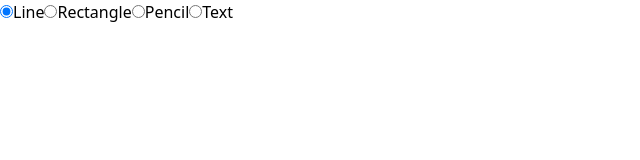
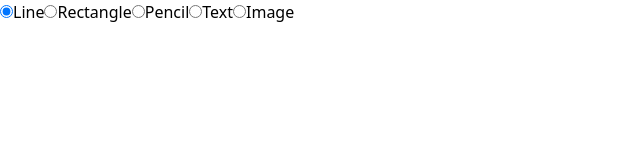
Before and after one commit to franco77777/excalidrawDemo, a React (Vite) app: page / in a window 1280 px wide. Shown: the top 160 px of the page, without its empty margins (0-640 px from the left). Built offline with nearby package versions, Linux system fonts and the light colour scheme.

Commit message:
add(image added)

```diff
--- a/src/App.tsx
+++ b/src/App.tsx
@@ -77,6 +77,7 @@ function App() {
   const pressedKeys = usePressedKeys();
   const [scale, setScale] = useState(1);
   const [scaleOffset, setScaleOffset] = useState({ x: 0, y: 0 });
+  const [imageUrl, setImageUrl] = useState("");
 
   useLayoutEffect(() => {
     const canvas = document.getElementById("canvas");
@@ -209,6 +210,21 @@ function App() {
           ctx.fillText(element.text, element.x1, element.y1);
         }
         break;
+      case "image":
+        {
+          const image = new Image();
+          image.src = element.src;
+
+          ctx.beginPath();
+          ctx.drawImage(
+            image,
+            element.x1,
+            element.y1,
+            element.x2 - element.x1,
+            element.y2 - element.y1
+          );
+        }
+        break;
       default:
         break;
     }
@@ -240,7 +256,7 @@ function App() {
 
         return start || end || on;
       }
-
+      case "image":
       case "rectangle": {
         const topLeft = nearPoint(clientX, clientY, x1, y1, "tl");
         const topRight = nearPoint(clientX, clientY, x2, y1, "tr");
@@ -321,10 +337,28 @@ function App() {
         const newElement = {
           x1: clientX,
           y1: clientY,
+
           text: "",
           type: tool,
           id: id,
         };
+        return newElement;
+      }
+      case "image": {
+        if (!imageUrl) return "";
+        const input = document.getElementById("inputFile");
+
+        input.value = null;
+        const newElement = {
+          x1: clientX,
+          y1: clientY,
+          x2: clientX + 100,
+          y2: clientY + 100,
+          src: imageUrl,
+          type: tool,
+          id: id,
+        };
+
         return newElement;
       }
       default:
@@ -342,12 +376,14 @@ function App() {
   const handleMouseDown = (e) => {
     if (action === "writing") return;
     const { clientX, clientY } = getMouseCoordinates(e);
+
     const element = getElementAtPosition(clientX, clientY, elements);
     if (e.button === 1 || pressedKeys.has(" ")) {
       setAction("panning");
       setStartPanMousePosition({ x: clientX, y: clientY });
       return;
     }
+
     if (element) {
       if (element.type === "pencil") {
         const xOffsets = element.points.map((point) => clientX - point.x);
@@ -370,10 +406,12 @@ function App() {
     } else {
       const newElement = generateElementType(clientX, clientY);
       //console.log("newElement", newElement);
-
-      setSelectedElement(newElement);
-      setElements((state) => [...state, newElement]);
-      setAction(tool === "text" ? "writing" : "drawning");
+      if (newElement) {
+        setSelectedElement(newElement);
+        setElements((state) => [...state, newElement]);
+        setAction(tool === "text" ? "writing" : "drawning");
+        setImageUrl("");
+      }
     }
   };
 
@@ -413,7 +451,7 @@ function App() {
     const { clientX, clientY } = getMouseCoordinates(e);
 
     const element = getElementAtPosition(clientX, clientY, elements);
-
+    //    if (action !== "drawning")
     e.target.style.cursor = element
       ? cursorForPosition(element.position)
       : "default";
@@ -548,6 +586,7 @@ function App() {
 
   const handleMouseUp = (e) => {
     const { clientX, clientY } = getMouseCoordinates(e);
+
     if (selectedElement) {
       if (
         selectedElement.type === "text" &&
@@ -562,11 +601,12 @@ function App() {
         const currentElement = elements.find((e) => e.id === id);
 
         const { x1, y1, x2, y2 } = adjustElementCoordinates(currentElement);
-        if (tool !== "pencil" && tool !== "text")
+        if (tool !== "pencil" && tool !== "text" && tool !== "image")
           updateElement(id, x1, y1, x2, y2);
       }
       if (action === "writing") return;
     }
+
     setAction("none");
     setSelectedElement(null);
   };
@@ -581,6 +621,26 @@ function App() {
   const onZoom = (e) => {
     setScale((state) => Math.min(Math.max(state + e, 0.1), 20));
   };
+  const openInputFile = (e) => {
+    e.preventDefault();
+    const input = document.getElementById("inputFile");
+    setTool("image");
+    input.click();
+  };
+  const onFileSelect = (event: React.ChangeEvent<HTMLInputElement>) => {
+    //event.preventDefault();
+    const files = event.target.files;
+    if (files) {
+      if (files.length === 0) return;
+      if (files[0].type.split("/")[0] !== "image") return;
+      const imageUrl = URL.createObjectURL(files[0]);
+      setAction("addingImage");
+      setTool("image");
+      setImageUrl(imageUrl);
+    }
+  };
+  console.log("toll", tool);
+
   return (
     <div>
       <div style={{ position: "fixed", zIndex: 2 }}>
@@ -612,6 +672,21 @@ function App() {
           onChange={() => setTool("text")}
         />
         <label htmlFor="text">Text</label>
+        <input
+          type="radio"
+          id="image"
+          checked={tool === "image"}
+          onChange={() => setTool("image")}
+        />
+        <label htmlFor="text" onClick={openInputFile}>
+          Image
+        </label>
+        <input
+          type="file"
+          className="hidden"
+          id="inputFile"
+          onChange={onFileSelect}
+        />
       </div>
 
       <div style={{ position: "fixed", zIndex: 2, bottom: 0, padding: 10 }}>
```
